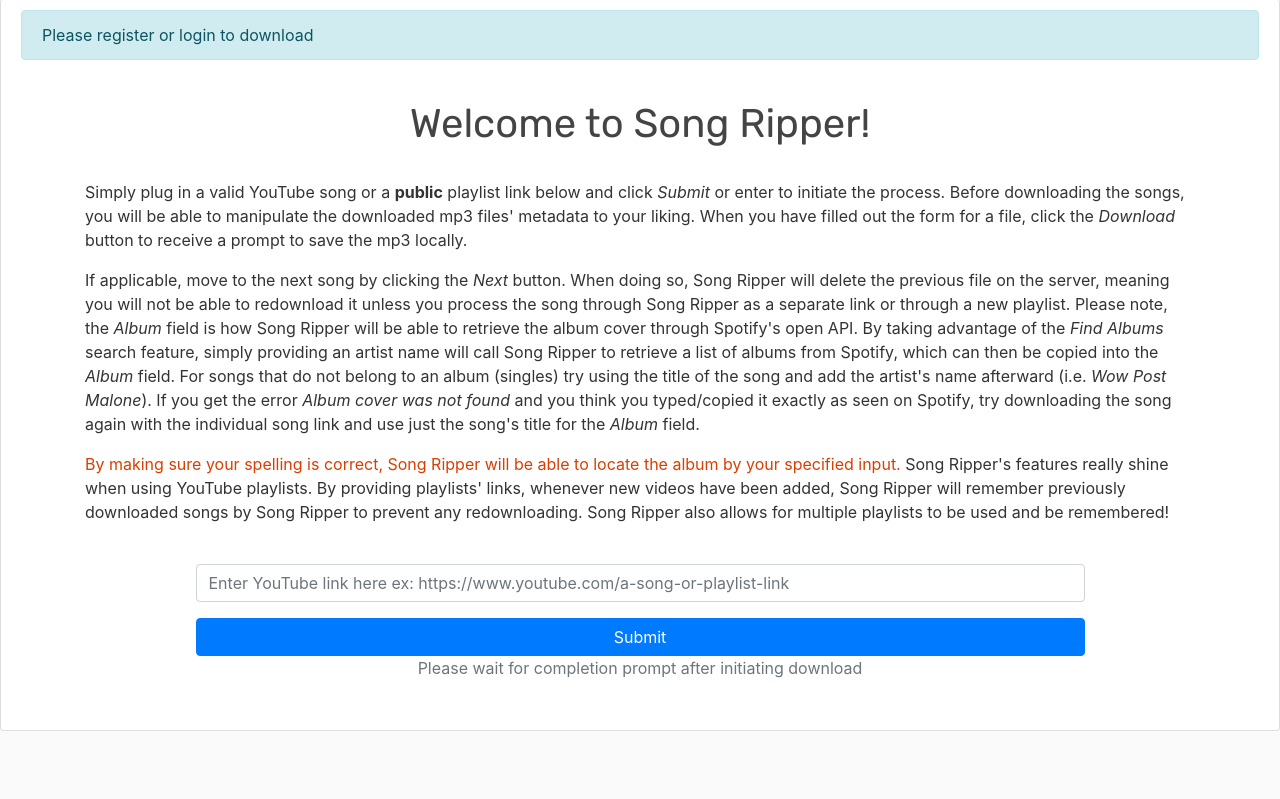
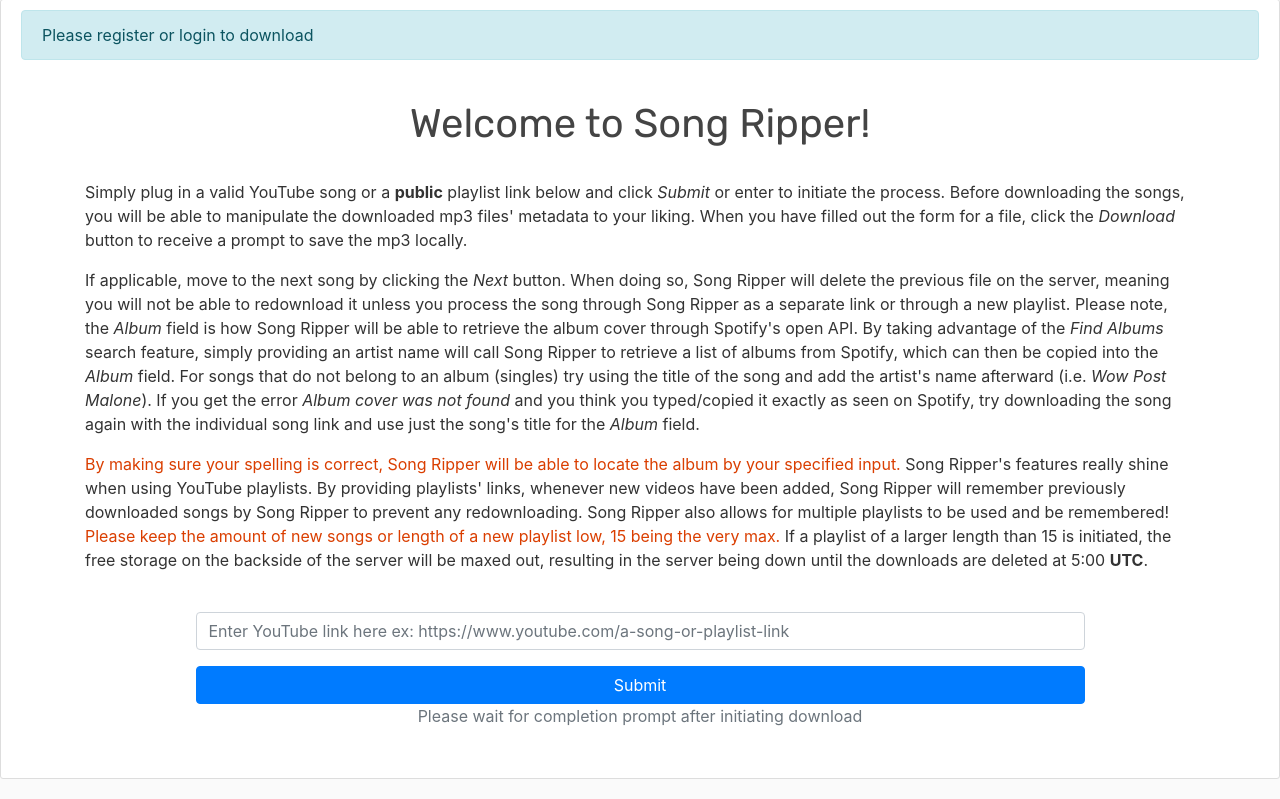
Before and after one commit to shadowstriker15/Online_Ripper, a Django app: page / in a window 1280 px wide. Shown: the part 81-880 px from the top of the page. Before the commit the page ends 812 px from the top, so only its background shows below. Run offline with Django 3.2, Linux system fonts and the light colour scheme; some libraries are stand-ins or nearby versions.

Commit message:
Updated homepage helper paragraphs - information about lengths of playlists.

```diff
--- a/RipperProject/RipperApp/templates/RipperApp/index.html
+++ b/RipperProject/RipperApp/templates/RipperApp/index.html
@@ -55,7 +55,11 @@
                 features really shine when using YouTube playlists. By providing playlists' links, whenever new
                 videos have been added, Song Ripper will remember previously downloaded songs by Song Ripper
                 to prevent any redownloading. Song Ripper also allows for multiple playlists to be
-                used and be remembered!
+                used and be remembered! <span class="caution"> Please keep the amount of new songs or
+                length of a new playlist low, 15 being the very max.</span> If a playlist of a larger
+                length than 15 is initiated, the free storage on the backside of the server will be maxed
+                out, resulting in the server being down until the downloads are deleted at
+                5:00 <strong>UTC</strong>.
             </p>
         </div>
 
```
